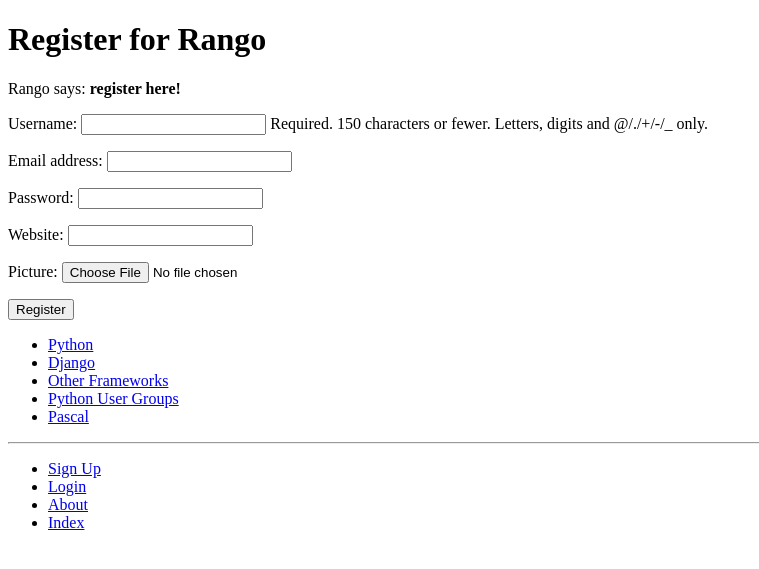
After one commit to JNZhang33/tango_with_django_project, a Django app: page /rango/register/ in a window 1280 px wide. The commit adds this page. Shown: the top 569 px of the page, without its empty margins (0-759 px from the left). Run offline with Django 3.2, Linux system fonts and the light colour scheme; data comes from the database, SQL or seed files in the repository; both versions use the stored data as it was after the commit.

Commit message:
chapter9ver1

```diff
--- a/rango/admin.py
+++ b/rango/admin.py
@@ -1,4 +1,5 @@
 from django.contrib import admin
+from rango.models import UserProfile
 
 from django.contrib import admin
 from rango.models import Category, Page
@@ -11,3 +12,4 @@ class CategoryAdmin(admin.ModelAdmin):
 
 admin.site.register(Page, PageAdmin)
 admin.site.register(Category, CategoryAdmin)
+admin.site.register(UserProfile)
--- a/rango/forms.py
+++ b/rango/forms.py
@@ -1,6 +1,6 @@
 from django import forms
-from django.forms import fields
-from rango.models import Page, Category
+from django.contrib.auth.models import User
+from rango.models import Page, Category, UserProfile
 
 class CategoryForm(forms.ModelForm):
     name = forms.CharField(max_length=128, help_text="Please enter the category name.")
@@ -30,3 +30,16 @@ class PageForm(forms.ModelForm):
             cleaned_data['url'] = url
 
         return cleaned_data
+
+
+class UserForm(forms.ModelForm):
+    password = forms.CharField(widget=forms.PasswordInput())
+
+    class Meta:
+        model = User
+        fields = ('username', 'email', 'password',)
+
+class UserProfileForm(forms.ModelForm):
+    class Meta:
+        model = UserProfile
+        fields = ('website', 'picture',)
--- a/rango/models.py
+++ b/rango/models.py
@@ -1,5 +1,6 @@
 from django.db import models
 from django.template.defaultfilters import slugify
+from django.contrib.auth.models import User
 
 class Category(models.Model):
     name=models.CharField(max_length=128,unique=True)
@@ -29,3 +30,11 @@ class Page(models.Model):
 
     def __str__(self):
         return self.title
+
+class UserProfile(models.Model):
+    user = models.OneToOneField(User, on_delete=models.CASCADE)
+    website = models.URLField(blank=True)
+    picture = models.ImageField(upload_to='profile_images', blank=True)
+
+    def __str__(self):
+        return self.user.username
--- a/rango/urls.py
+++ b/rango/urls.py
@@ -9,4 +9,8 @@ urlpatterns = [
     path('category/<slug:category_name_slug>/', views.show_category, name='show_category'),
     path('add_category/', views.add_category, name='add_category'),
     path('category/<slug:category_name_slug>/add_page/', views.add_page, name='add_page'),
+    path('register/', views.register, name='register'),
+    path('login/', views.user_login, name='login'),
+    path('restricted/', views.restricted, name='restricted'),
+    path('logout/', views.user_logout, name='logout'),
 ]
--- a/rango/views.py
+++ b/rango/views.py
@@ -1,6 +1,6 @@
 
 from typing import ContextManager
-from django.shortcuts import render
+from django.shortcuts import render, redirect
 from django.http import HttpResponse
 from rango.models import Category
 from rango.models import Page
@@ -8,6 +8,10 @@ from rango.forms import CategoryForm
 from django.shortcuts import redirect
 from rango.forms import PageForm
 from django.urls import reverse
+from rango.forms import UserForm,  UserProfileForm
+from django.contrib.auth import authenticate, login, logout
+from django.contrib.auth.decorators import login_required
+
 
 def index(request):
     category_list = Category.objects.order_by('-likes')[:5]
@@ -21,9 +25,9 @@ def index(request):
     return render(request, 'rango/index.html', context=context_dict)
 
 def about(request):
-    context_dict = {'boldmessage':"This tutorial has been put together by Jianing Zhang."}
-    return render(request, 'rango/about.html', context=context_dict)
+    return render(request, 'rango/about.html')
 
+@login_required
 def show_category(request, category_name_slug):
     context_dict = {}
 
@@ -39,6 +43,7 @@ def show_category(request, category_name_slug):
 
     return render(request, 'rango/category.html', context=context_dict)
 
+@login_required
 def add_category(request):
     form = CategoryForm()
 
@@ -47,22 +52,21 @@ def add_category(request):
 
         if form.is_valid():
             form.save(commit=True)
-            return redirect('/rango/')
+            return redirect(reverse('rango:index'))
         else:
             print(form.errors)
 
     return render(request, 'rango/add_category.html', {'form': form})
 
-
+@login_required
 def add_page(request, category_name_slug):
     try:
         category = Category.objects.get(slug=category_name_slug)
     except:
         category = None
 
-    # You cannot add a page to a Category that does not exist... DM
     if category is None:
-        return redirect('/rango/')
+        return redirect(reverse('rango:index'))
 
     form = PageForm()
 
@@ -78,7 +82,63 @@ def add_page(request, category_name_slug):
 
                 return redirect(reverse('rango:show_category', kwargs={'category_name_slug': category_name_slug}))
         else:
-            print(form.errors)  # This could be better done; for the purposes of TwD, this is fine. DM.
+            print(form.errors)
 
     context_dict = {'form': form, 'category': category}
     return render(request, 'rango/add_page.html', context=context_dict)
+
+def register(request):
+    registered = False
+
+    if request.method == 'POST':
+        user_form = UserForm(request.POST)
+        profile_form = UserProfileForm(request.POST)
+
+        if user_form.is_valid() and profile_form.is_valid():
+            user = user_form.save()
+            user.set_password(user.password)
+            user.save()
+
+            profile = profile_form.save(commit=False)
+            profile.user = user
+
+            if 'picture' in request.FILES:
+                profile.picture = request.FILES['picture']
+
+            profile.save()
+            registered = True
+        else:
+            print(user_form.errors, profile_form.errors)
+    else:
+        user_form = UserForm()
+        profile_form = UserProfileForm()
+
+    return render(request, 'rango/register.html', context={'user_form': user_form, 'profile_form': profile_form, 'registered': registered})
+
+def user_login(request):
+    if request.method == 'POST':
+        username = request.POST.get('username')
+        password = request.POST.get('password')
+
+        user = authenticate(username=username, password=password)
+
+        if user:
+            if user.is_active:
+                login(request, user)
+                return redirect(reverse('rango:index'))
+            else:
+                return HttpResponse("Your Rango account is disabled.")
+        else:
+            print(f"Invalid login details: {username}, {password}")
+            return HttpResponse("Invalid login details supplied.")
+    else:
+        return render(request, 'rango/login.html')
+
+@login_required
+def restricted(request):
+    return render(request, 'rango/restricted.html')
+
+@login_required
+def user_logout(request):
+    logout(request)
+    return redirect(reverse('rango:index'))
--- a/tango_with_django_project/settings.py
+++ b/tango_with_django_project/settings.py
@@ -28,6 +28,8 @@ SECRET_KEY = 'fn1scp0!zhx2mdkmime-@86@ed)nt_(uk#+d-ksd721cty)e$*'
 DEBUG = True
 
 ALLOWED_HOSTS = []
+
+LOGIN_URL = 'rango:login'
 
 
 # Application definition
--- a/templates/rango/base.html
+++ b/templates/rango/base.html
@@ -17,7 +17,7 @@
         {% block body_block %}
         {% endblock %}
         </div>
-        <div> <!-- Sidebar block added. DM -->
+        <div>
             {% block sidebar_block %}
                 {% get_category_list category %}
             {% endblock %}
@@ -25,9 +25,18 @@
         <hr />
         <div>
             <ul>
+            {% if user.is_authenticated %}
+                <li><a href="{% url 'rango:restricted' %}">Restricted Page</a></li>
+                <li><a href="{% url 'rango:logout' %}">Logout</a></li>
                 <li><a href="{% url 'rango:add_category' %}">Add a New Category</a></li>
+                <li><a href="/rango/category/{{ category.slug }}add_page/">Add a Page</a> </li>
+            {% else %}
+                <li><a href="{% url 'rango:register' %}">Sign Up</a></li>
+                <li><a href="{% url 'rango:login' %}">Login</a></li>
+            {% endif %}
                 <li><a href="{% url 'rango:about' %}">About</a></li>
                 <li><a href="{% url 'rango:index' %}">Index</a></li>
+
             </ul>
         </div>
     </body>
--- /dev/null
+++ b/templates/rango/register.html
@@ -0,0 +1,23 @@
+{% extends 'rango/base.html' %}
+{% load staticfiles %}
+
+{% block title_block %}
+    Register
+{% endblock %}
+
+{% block body_block %}
+<h1>Register for Rango</h1>
+{% if registered %}
+Rango says: <strong>thank you for registering!</strong>
+<a href="{% url 'rango:index' %}">Return to the homepage.</a><br />
+{% else %}
+Rango says: <strong>register here!</strong><br />
+<form id="user_form" method="post" action="{% url 'rango:register' %}" enctype="multipart/form-data">
+    {% csrf_token %}
+    {{ user_form.as_p }}
+    {{ profile_form.as_p }}
+
+    <input type="submit" name="submit" value="Register" />
+</form>
+{% endif %}
+{% endblock %}
```
Also changed, not shown: templates/rango/index.html (+6 -1 lines), templates/rango/login.html (added, +18 -0 lines), templates/rango/restricted.html (added, +11 -0 lines), db.sqlite3, rango/migrations/0006_userprofile.py (added).
